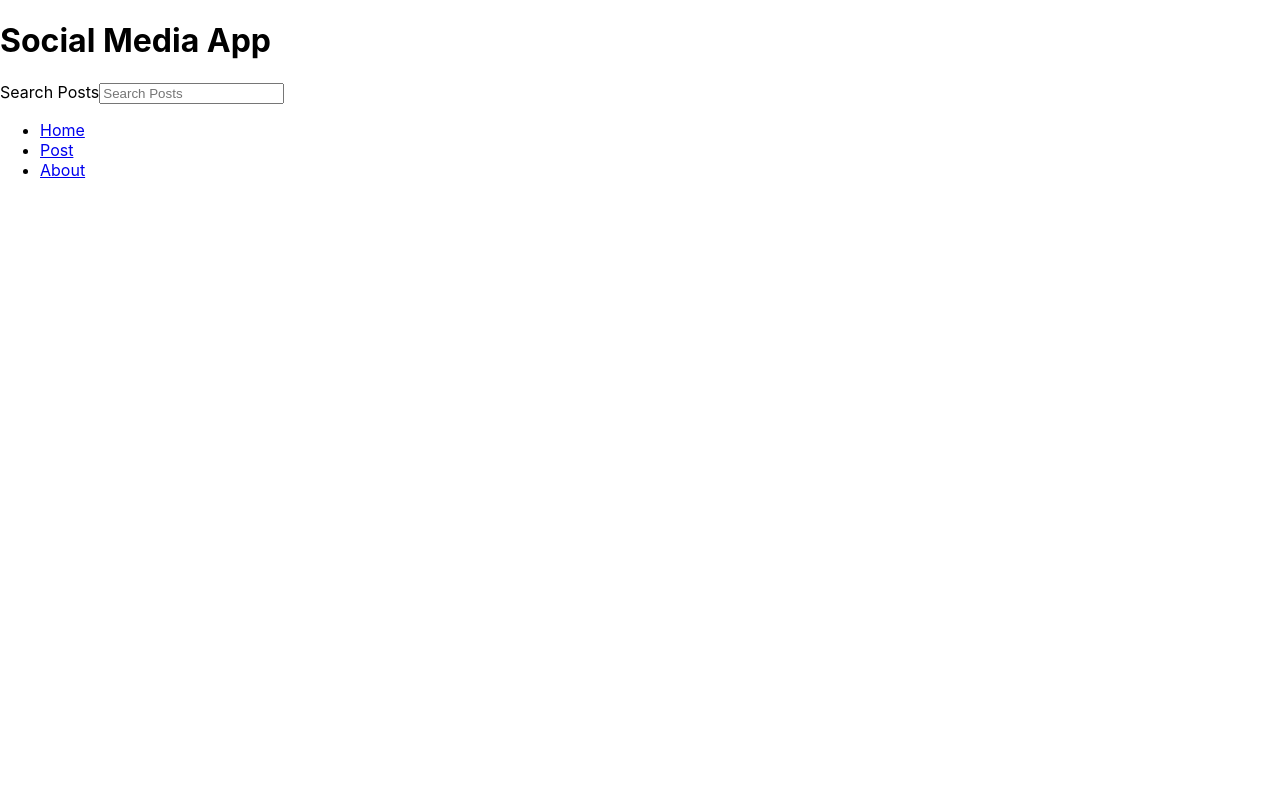
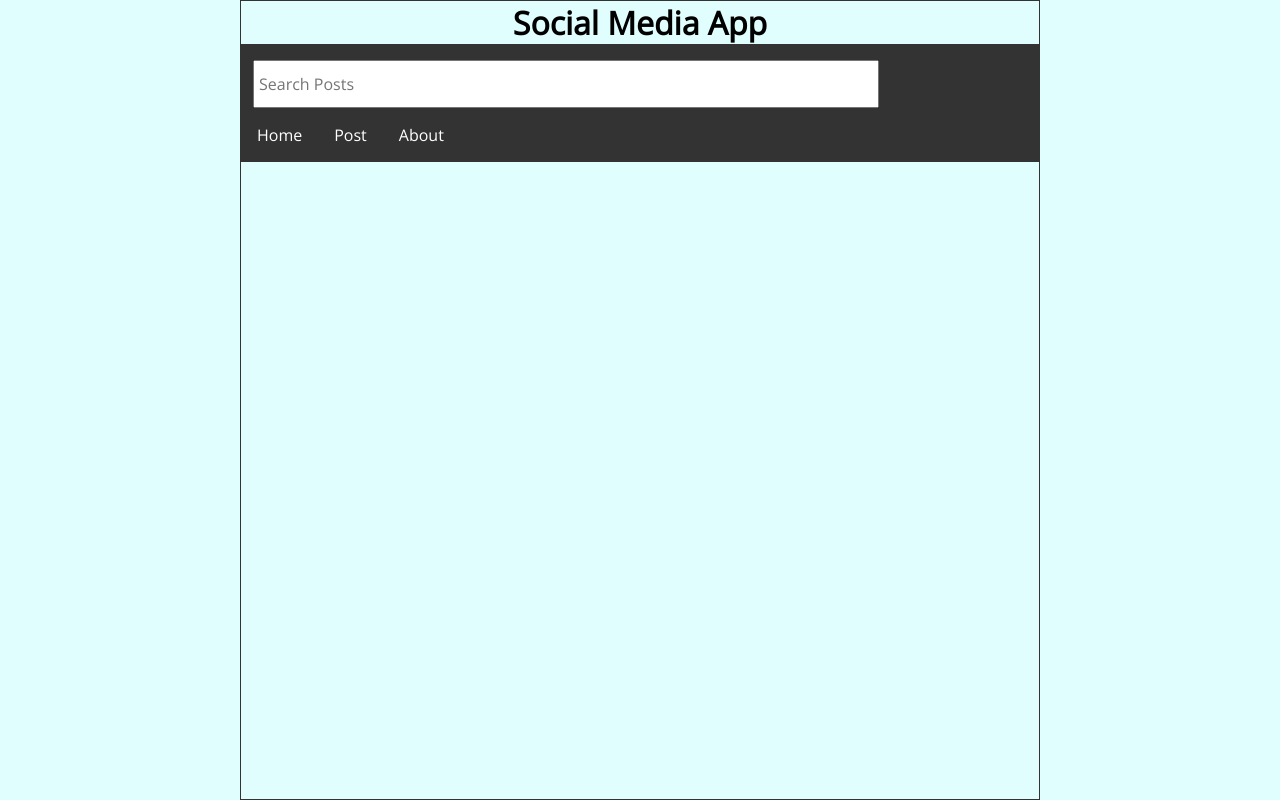
Before and after one commit to SamMathaniha/SocialMediaApp, a React (Create React App) app: page / in a window 1280 px wide. Built offline with nearby package versions, Linux system fonts and the light colour scheme.

Commit message:
Added CSS styling

```diff
--- a/src/App.js
+++ b/src/App.js
@@ -1,9 +1,33 @@
 import { useState } from "react";
-import Header from "./Components/Header";
-import Nav from "./Components/Nav";
+import Header from "./Header";
+import Nav from "./Nav";
 
 function App() {
+  const [posts, setPost] = useState([
+
+    {
+      id:1,
+      title:"My first post",
+      datatime: "Feb 20, 2024 12:01:01 AM",
+      body:"Happy birthday Sam"
+    },
+    {
+      id:2,
+      title:"My 2nd post",
+      datatime: "Feb 21, 2024 01:02:05 AM",
+      body:"I'm Coding"
+    },
+    {
+      id:3,
+      title:"My 3nd post",
+      datatime: "Mar 25, 2024 06:02:05 PM",
+      body:"I'm Eating"
+    }
+  ])
+
   const [search, setSearch]= useState('')
+  const [searchResults, setSearchResults] = useState([])
+
   return (
     <div className="App">
 
--- a/src/index.css
+++ b/src/index.css
@@ -1,10 +1,115 @@
+@import url('https://fonts.googleapis.com/css2?family=Open+Sans&display=swap');
+
+*{
+  margin:0;
+  padding: 0;
+  box-sizing: border-box;
+}
+
+html{
+  font-size: 16px;
+}
+
 body {
-  margin: 0;
-  font-family: -apple-system, BlinkMacSystemFont, 'Segoe UI', 'Roboto', 'Oxygen',
-    'Ubuntu', 'Cantarell', 'Fira Sans', 'Droid Sans', 'Helvetica Neue',
-    sans-serif;
+  min-height: 100vh;
+  font-family: 'Open Sans', sans-serif;
   -webkit-font-smoothing: antialiased;
   -moz-osx-font-smoothing: grayscale;
+  display: flex;
+  background-color: rgba(8, 252, 252, 0.127);
+}
+
+#root {
+  flex-grow: 1;
+  display: flex;
+  justify-content: center;
+  align-items: center;
+}
+
+.App {
+  width: 100%;
+  max-width: 800px;
+  height: 100vh;
+  display: flex;
+  flex-direction: column;
+  justify-content: flex-start;
+  align-items: center;
+  border: 1px solid #333;
+  box-sizing: 0px 0px 15px gray;
+}
+
+.Header, .Footer {
+  width: 100%;
+  background-color: blue;
+  padding: 1rem;
+  display: flex;
+  justify-content: space-between;
+  align-items: center;
+}
+
+.Header h1 {
+  font-size: 1.5rem;
+}
+
+.Header svg{
+  font-size: 2rem;
+}
+
+.Footer {
+  padding: 0.75rem;
+  display: grid;
+  place-content: center;
+}
+
+.Nav {
+  width: 100%;
+  background-color: #333;
+  display: flex;
+  flex-direction: column;
+  justify-content: flex-start;
+  align-items: flex-start;
+}
+
+.searchForm {
+  width: 80%;
+  padding: 1rem 0 0 0.75rem;
+}
+
+.searchForm input[type="text"] {
+  font-family: 'Open Sans', 'sans-serif';
+  width: 100%;
+  min-height: 48px;
+  font-size: 1rem;
+  padding: 0.25rem;
+  padding: 0.25rem;
+  outline: none;
+}
+
+.searchForm label{
+  position: absolute;
+  left: -99999px;
+}
+
+.Nav ul {
+  color: white;
+  list-style-type: none;
+  display: flex;
+  flex-wrap: nowrap;
+  align-items: center;
+}
+
+.Nav li {
+  padding: 1rem;
+}
+
+.Nav li:hover,
+.Nav li:focus {
+padding: 1rem;
+}
+
+.Nav li a {
+color: white;
+text-decoration:none;
 }
 
 code {
```
Also changed, not shown: src/Header.js (renamed from src/Components/Header.js), src/Nav.js (renamed from src/Components/Nav.js).
